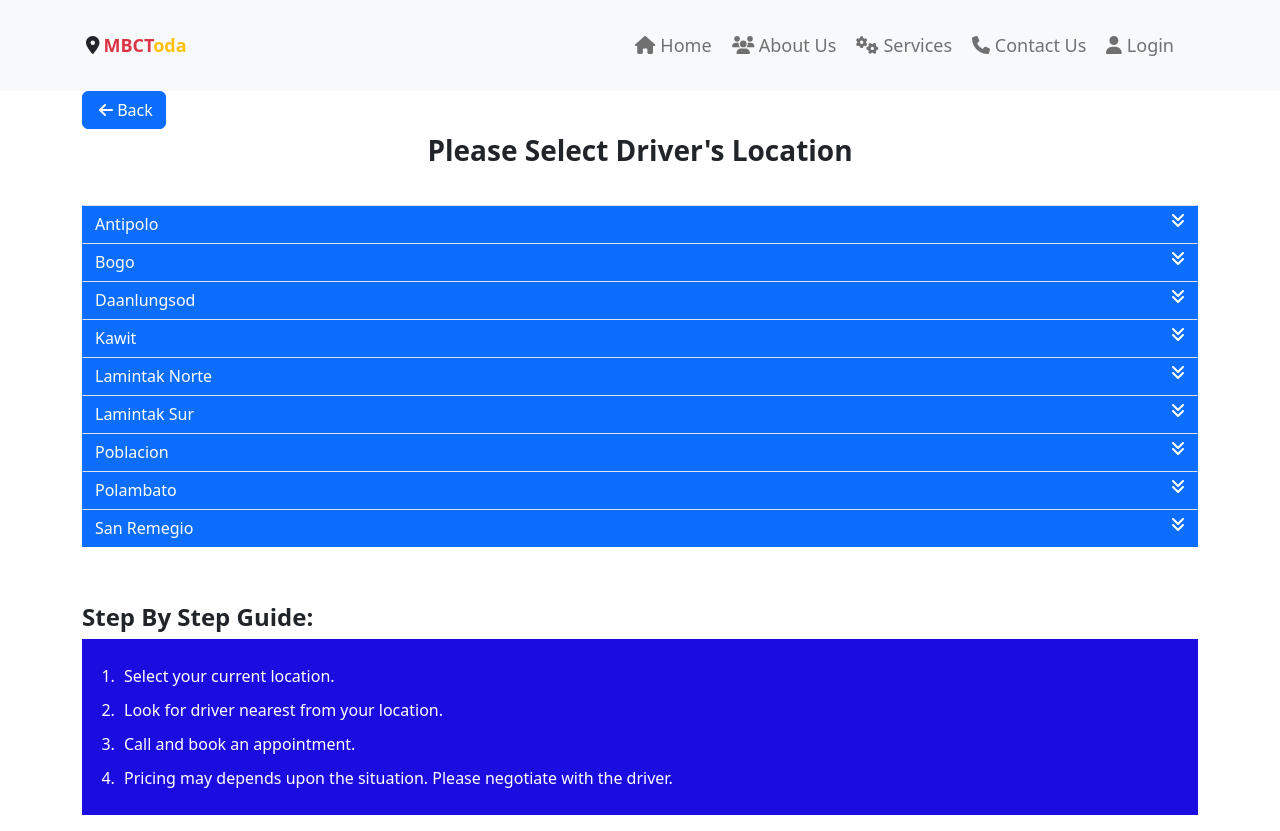
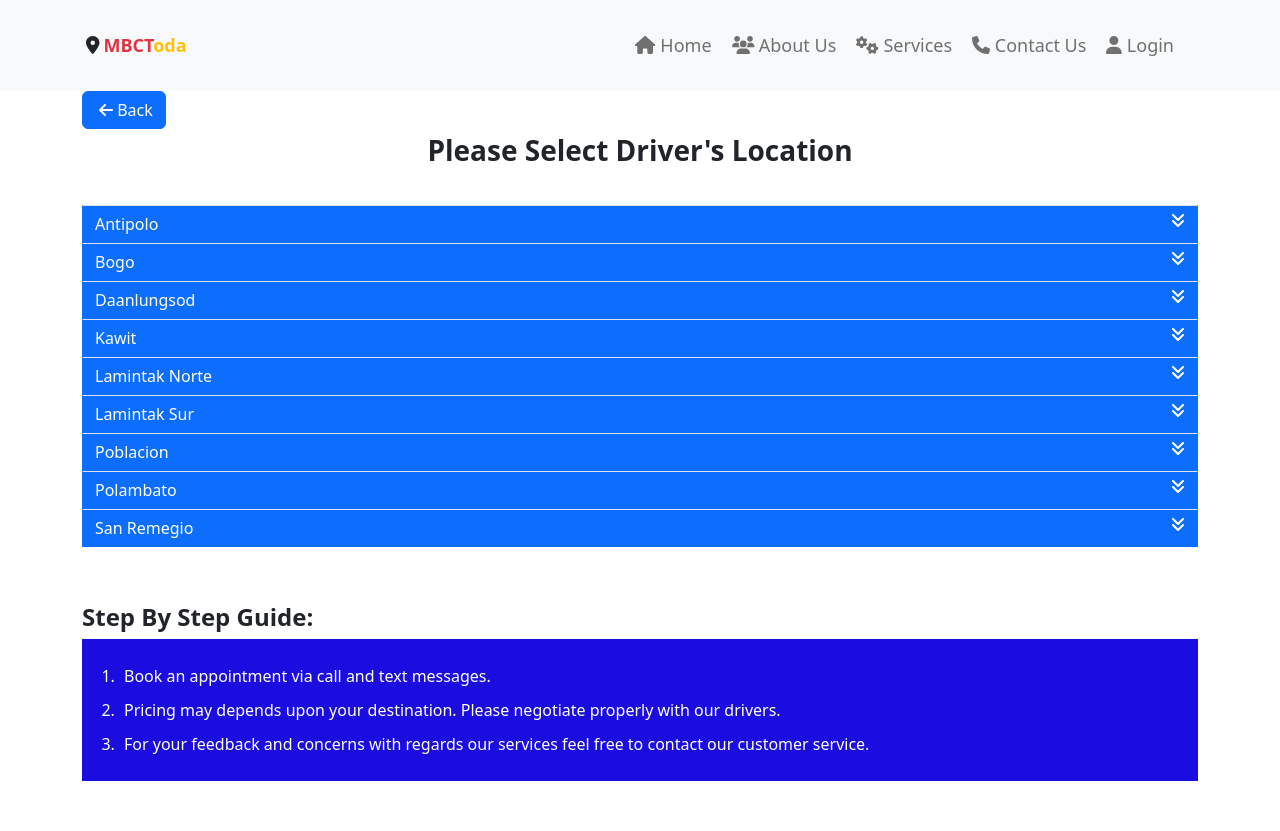
Before and after one commit to alaska25/mbctoda, a React (Create React App) app: page /memberlist in a window 1280 px wide. After the commit the page ends 800 px from the top, so only its background shows below. Built offline with nearby package versions, Linux system fonts and the light colour scheme; no server answers; a web font is replaced by a local one.

Commit message:
updated code

```diff
--- a/src/pages/MemberList.js
+++ b/src/pages/MemberList.js
@@ -37,10 +37,9 @@ export default function MemberList(){
 	      <br/><br/><br/>
 	      <h4 className="pt-2 text-start fw-bold">Step By Step Guide:</h4>
 	      <ol>
-	        <li>Select your current location.</li>
-	        <li>Look for driver nearest from your location.</li>
-	        <li>Call and book an appointment.</li>
-	        <li>Pricing may depends upon the situation. Please negotiate with the driver.</li>
+	        <li>Book an appointment via call and text messages.</li>
+	        <li>Pricing may depends upon your destination. Please negotiate properly with our drivers.</li>
+	        <li>For your feedback and concerns with regards our services feel free to contact our customer service.</li>
 	      </ol>
 	    </div>
 
```
